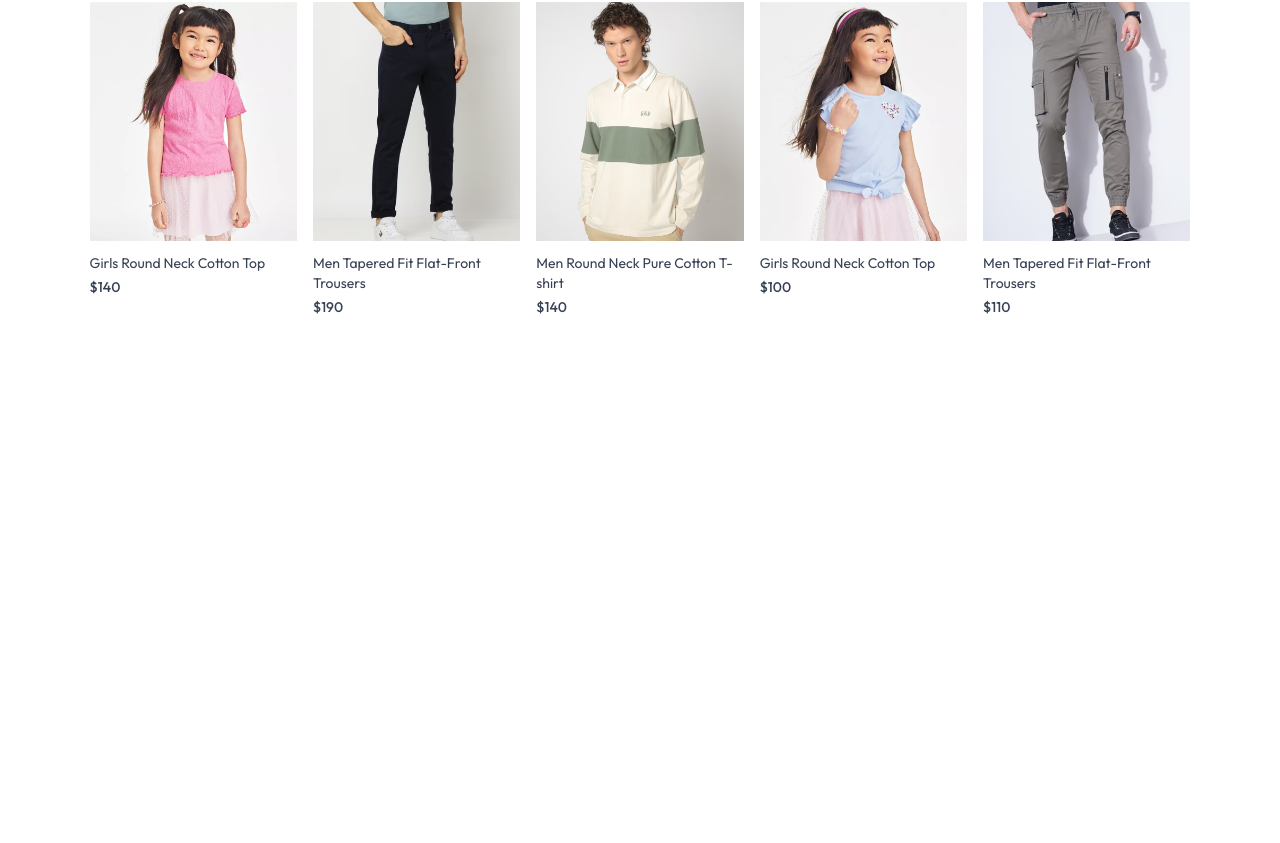
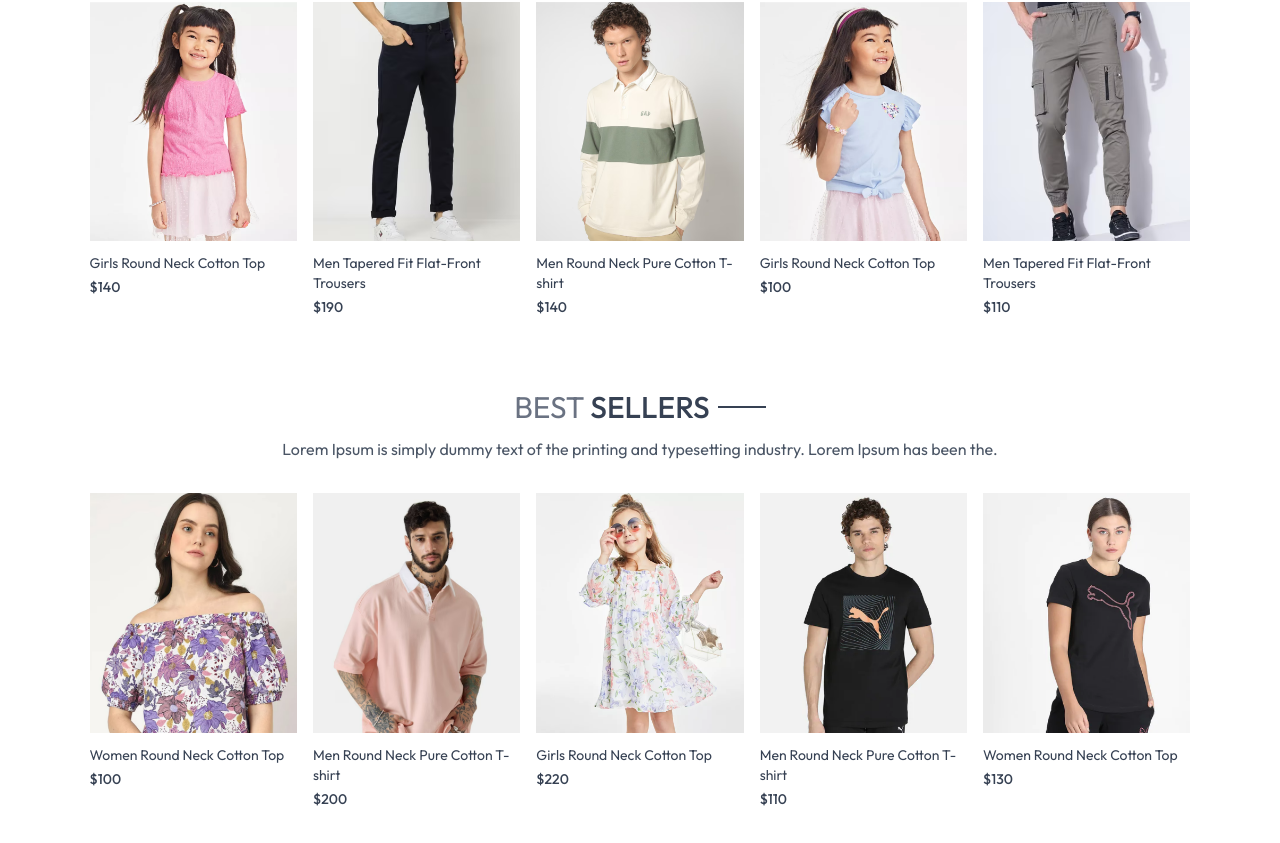
Before and after one commit to Kafoor-Nimas/ecommerce-app, a React (Vite) app in the folder frontend/: page / in a window 1280 px wide. Shown: the part 1036-1879 px from the top of the page. Before the commit the page ends 1393 px from the top, so only its background shows below. Built offline with nearby package versions, Linux system fonts and the light colour scheme.

Commit message:
Completed best Seller section

```diff
--- /dev/null
+++ b/frontend/src/components/BestSeller.jsx
@@ -0,0 +1,43 @@
+import React, { useContext, useEffect, useState } from "react";
+import { ShopContext } from "../context/ShopContext";
+import Title from "./Title";
+import ProductItem from "./ProductItem";
+
+const BestSeller = () => {
+  const { products } = useContext(ShopContext);
+  const [bestSeller, setBestSeller] = useState([]);
+
+  useEffect(() => {
+    const bestSeller = products.filter((item) => item.bestseller);
+
+    setBestSeller(bestSeller.slice(0, 5));
+  }, []);
+
+
+
+  return (
+    <div className="my-10">
+      <div className="text-center text-3xl py-8">
+        <Title text1={"BEST"} text2={"SELLERS"} />
+        <p className="w-3/4 m-auto text-xs sm:text-sm md:text-base text-gray-600">
+          Lorem Ipsum is simply dummy text of the printing and typesetting
+          industry. Lorem Ipsum has been the.
+        </p>
+      </div>
+
+      <div className="grid grid-cols-2 sm:grid-cols-3 md:grid-cols-4 lg:grid-cols-5 gap-4 gap-y-6">
+        {bestSeller.map((item, index) => (
+          <ProductItem
+            key={index}
+            id={item._id}
+            image={item.image}
+            name={item.name}
+            price={item.price}
+          />
+        ))}
+      </div>
+    </div>
+  );
+};
+
+export default BestSeller;
--- a/frontend/src/pages/Home.jsx
+++ b/frontend/src/pages/Home.jsx
@@ -1,12 +1,14 @@
 import React from "react";
 import Hero from "../components/Hero";
 import LatestCollection from "../components/LatestCollection";
+import BestSeller from "../components/BestSeller";
 
 const Home = () => {
   return (
     <div>
       <Hero />
       <LatestCollection />
+      <BestSeller/>
     </div>
   );
 };
```
